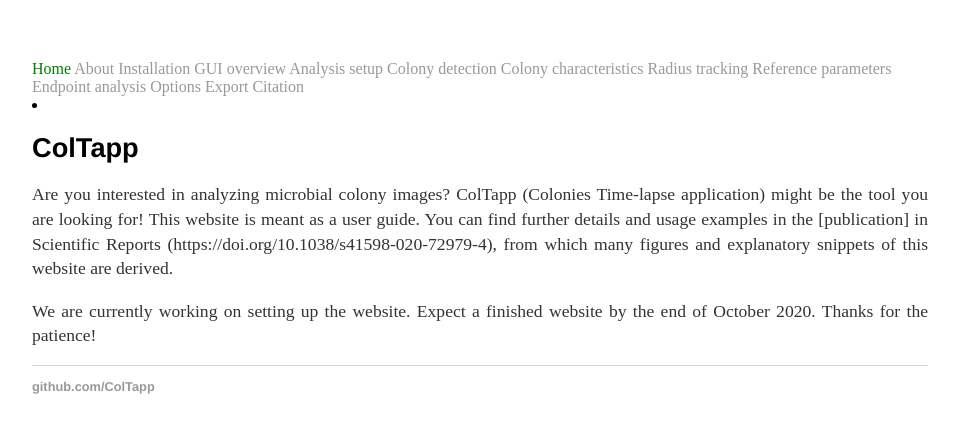
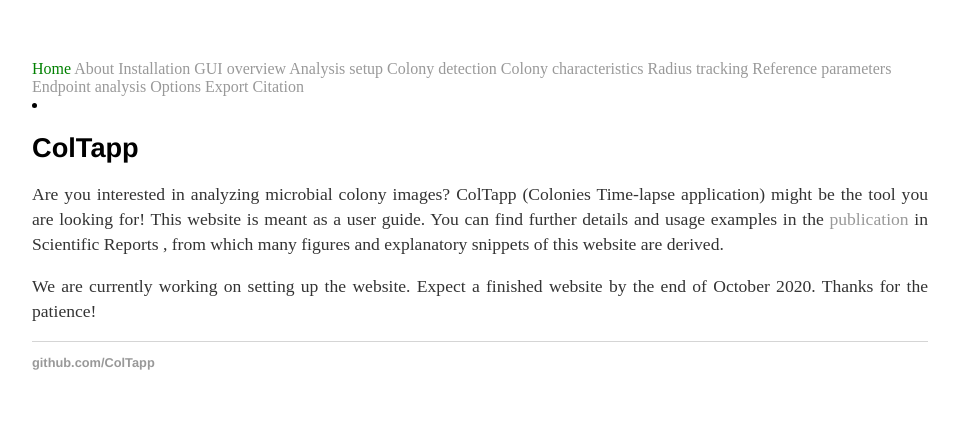
Before and after one commit to ColTapp/ColTapp.github.io, a Jekyll site: the page built from index.md, in a window 1280 px wide. Shown: the top 433 px of the page, without its empty margins (160-1119 px from the left). Built offline with Jekyll 4.4.1, drawn with Linux system fonts in a browser that asks for light colours.

Commit message:
Update index.md

```diff
--- a/index.md
+++ b/index.md
@@ -3,6 +3,6 @@
 title: Home
 ---
 # ColTapp
-Are you interested in analyzing microbial colony images? ColTapp (Colonies Time-lapse application) might be the tool you are looking for! This website is meant as a user guide. You can find further details and usage examples in the [publication] in Scientific Reports (https://doi.org/10.1038/s41598-020-72979-4), from which many figures and explanatory snippets of this website are derived.
+Are you interested in analyzing microbial colony images? ColTapp (Colonies Time-lapse application) might be the tool you are looking for! This website is meant as a user guide. You can find further details and usage examples in the [publication](https://doi.org/10.1038/s41598-020-72979-4) in Scientific Reports , from which many figures and explanatory snippets of this website are derived.
 
 We are currently working on setting up the website. Expect a finished website by the end of October 2020. Thanks for the patience!
```
